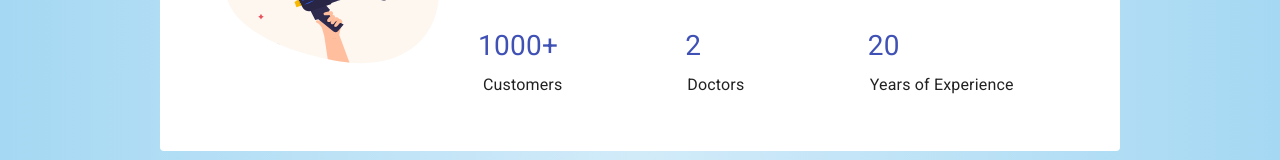
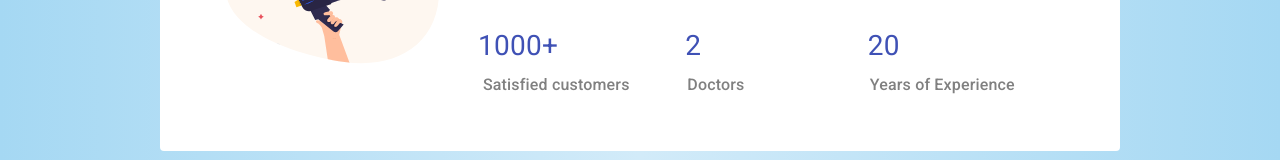
Before and after one commit to abhaybaiju/dentist-webapp, a React (Create React App) app in the folder frontend/: page /About in a window 1280 px wide. Shown: the part 2718-2878 px from the top of the page. Built offline with nearby package versions, Linux system fonts and the light colour scheme.

Commit message:
(#33) Service

```diff
--- a/frontend/src/App.js
+++ b/frontend/src/App.js
@@ -5,6 +5,7 @@ import Book from './components/Book';
 import Success from './components/Success';
 import Contact from './components/Contact';
 import AboutUs from './components/AboutUs';
+import Service from './components/Service';
 import { BrowserRouter as Router, Route, Switch} from 'react-router-dom';
 
 const App = () => {
@@ -12,6 +13,7 @@ const App = () => {
     <Router>
           <Switch>
             <Route exact path="/About"><AboutUs/></Route>
+            <Route exact path="/Services"><Service/></Route>
             <Route exact path="/Contact"><Contact/></Route>
             <Route exact path="/Book"><Book/></Route>
             <Route exact path="/Success"><Success/></Route>
--- a/frontend/src/components/AboutUs.js
+++ b/frontend/src/components/AboutUs.js
@@ -99,9 +99,9 @@ const AboutUs = () => {
                   <TableCell style={{border:'none', fontSize:'28px', color:'#3f51b5', padding:'4px 8px'}}>20</TableCell>
                 </TableRow>
                 <TableRow>
-                  <TableCell style={{border:'none', fontSize:'16px', padding:'4px 13px'}}>Customers</TableCell>
-                  <TableCell style={{border:'none', fontSize:'16px', padding:'4px 10px'}}>Doctors</TableCell>
-                  <TableCell style={{border:'none', fontSize:'16px', padding:'4px 10px'}}>Years of Experience</TableCell>
+                  <TableCell style={{border:'none', fontSize:'16px', padding:'4px 13px', color:'#808080', fontWeight:'500'}}>Satisfied customers</TableCell>
+                  <TableCell style={{border:'none', fontSize:'16px', padding:'4px 10px', color:'#808080', fontWeight:'500'}}>Doctors</TableCell>
+                  <TableCell style={{border:'none', fontSize:'16px', padding:'4px 10px', color:'#808080', fontWeight:'500'}}>Years of Experience</TableCell>
                 </TableRow>
               </Table>
             </Grid>
--- a/frontend/src/components/Navbar.js
+++ b/frontend/src/components/Navbar.js
@@ -64,7 +64,7 @@ const Navbar = () => {
           <Grid container justify="space-evenly" spacing={3}>
               <a href="/">Home</a>
               <a href="/About">About Us</a>
-              <a href="/">Services</a>
+              <a href="/Services">Services</a>
               <a href="/">Our Specialists</a>
               <a href="/">Blog</a>
               <a href="/Contact">Contact Us</a>
--- /dev/null
+++ b/frontend/src/components/Service.js
@@ -0,0 +1,17 @@
+import React from 'react';
+import {Grid} from '@material-ui/core';
+import Navbar from './Navbar';
+import Footer from './Footer';
+
+const Service = () => {
+  return(
+    <Grid>
+      <Navbar />
+      <Grid container justify="center" alignItems="center">
+      </Grid>
+      <Footer top="0" bottom="2" left="20" right="-20"/>
+    </Grid>
+  );
+}
+
+export default Service;
```
